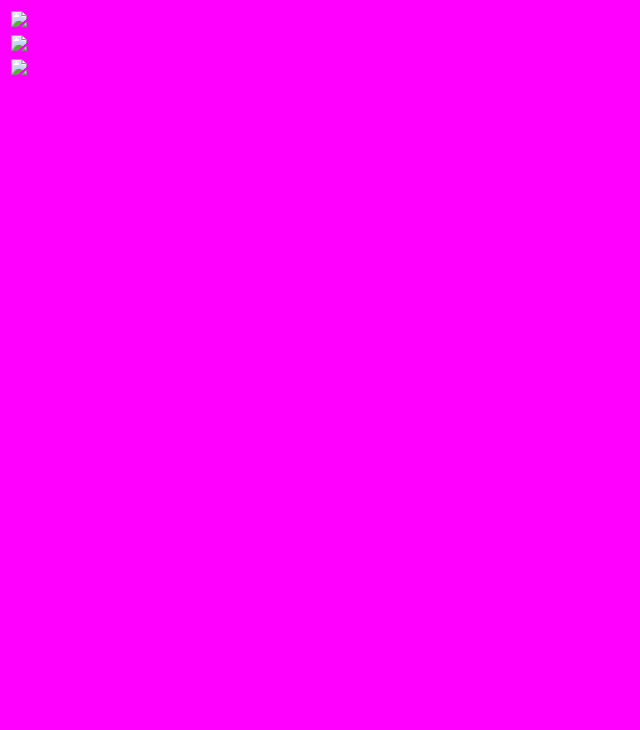
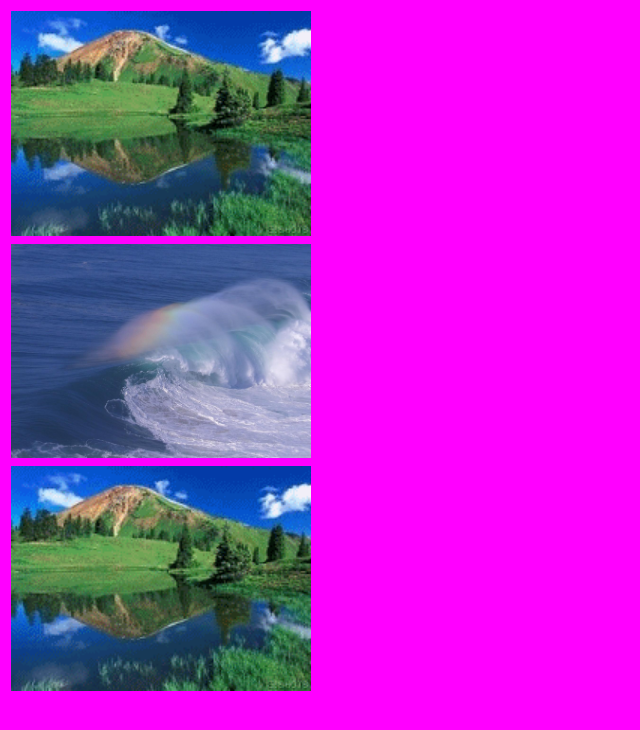
Before and after one commit to mytrta/yoni, a plain HTML site: page right.html in a window 1280 px wide. Shown: the whole page, without its empty margins (0-640 px from the left). Drawn offline with Linux system fonts and the light colour scheme.

Commit message:
Update right.html

```diff
--- a/right.html
+++ b/right.html
@@ -6,13 +6,13 @@
 <body bgcolor="magenta">
 <table>
 <tr>
-<td><a href="ch4.html" target="center"><img src="image\anim1.gif" width=300 height=auto></a></td>
+<td><a href="ch4.html" target="center"><img src="anim1.gif" width=300 height=auto></a></td>
 </tr>
 <tr>
-<td><a href="ch5.html" target="center"><img src="image\img5.jpg"  width=300 height=auto></a></td>
+<td><a href="ch5.html" target="center"><img src="img5.jpg"  width=300 height=auto></a></td>
 </tr>
 <tr>
-<td><a href="ch6.html" target="center"><img src="image\anim2.gif"  width=300 height=auto></a></td>
+<td><a href="ch6.html" target="center"><img src="anim2.gif"  width=300 height=auto></a></td>
 </tr>
 </table>
 </html>
```
